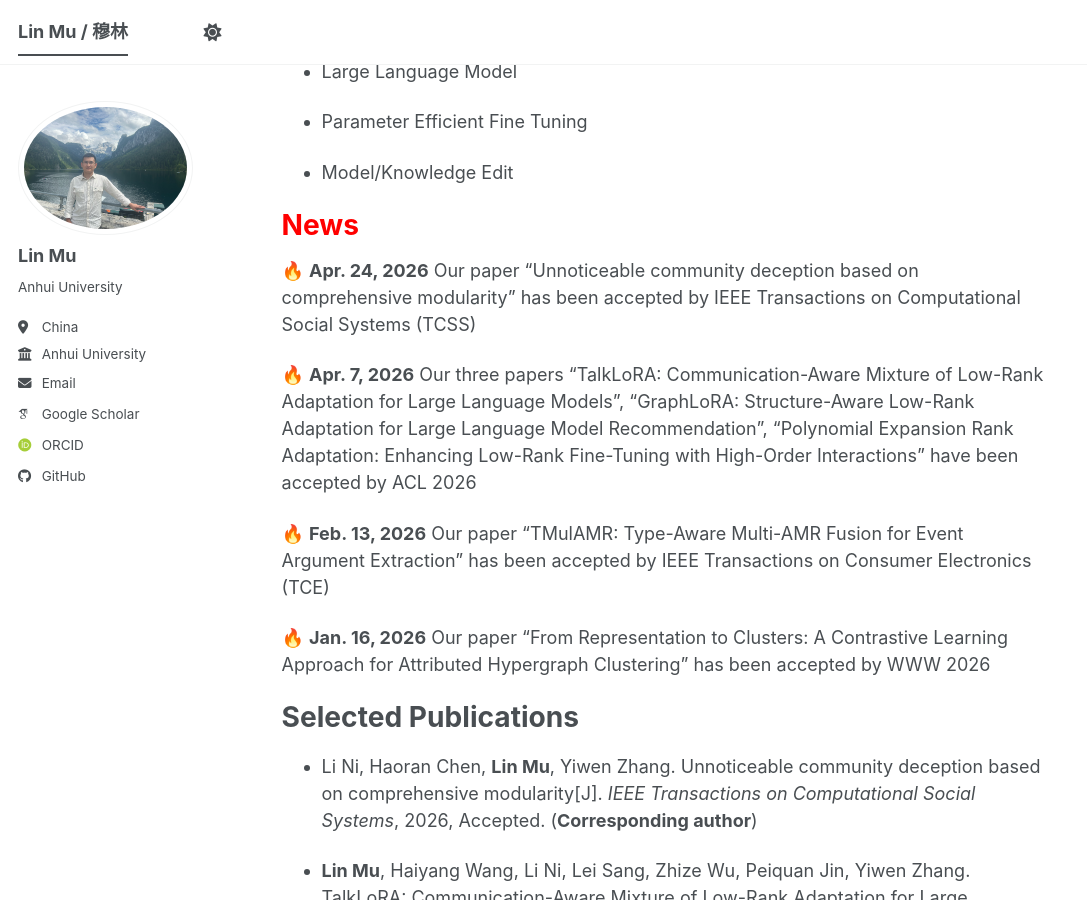
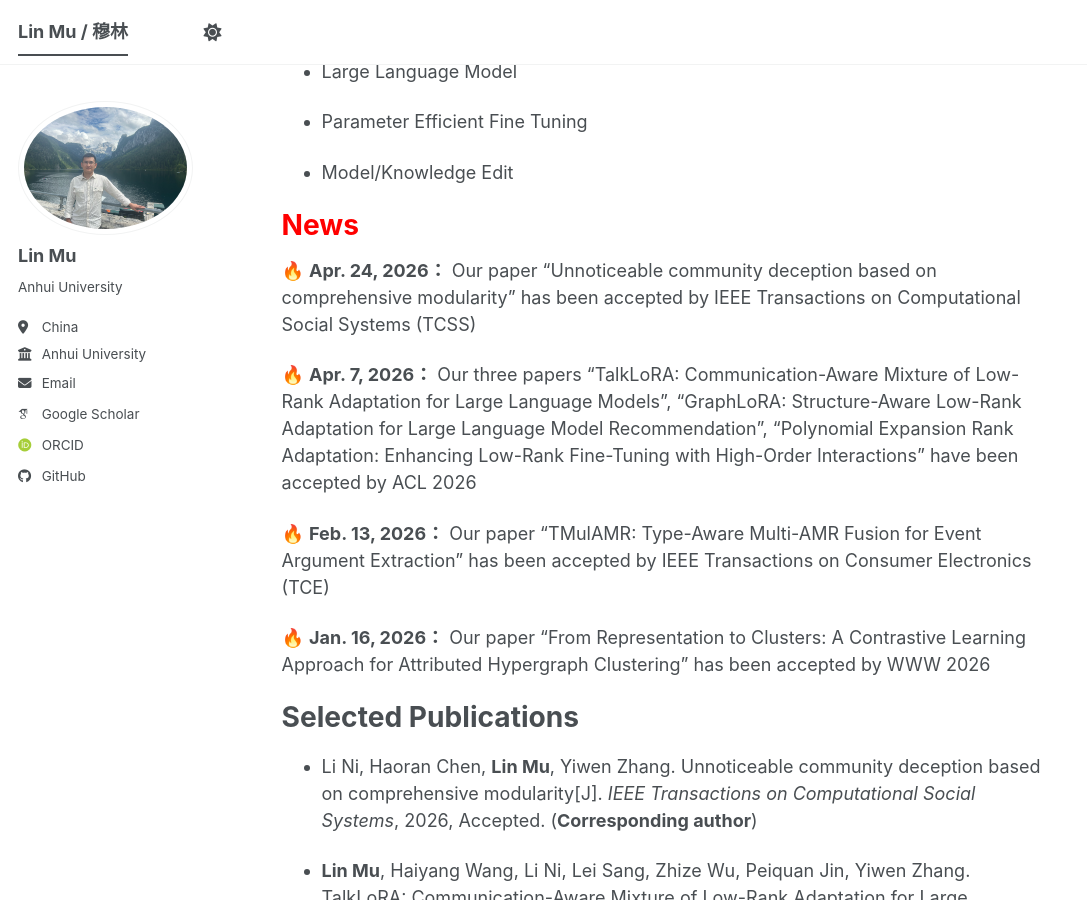
Before and after one commit to mulin-ahu/mulin-ahu.github.io, a Jekyll site: the page built from _pages/about.md, in a window 1280 px wide and 900 px high, scrolled down 373 px. Shown: the whole window, without its empty margins (0-1087 px from the left). Built offline with Jekyll 4.4.1, drawn with Linux system fonts in a browser that asks for light colours; some web fonts are replaced; a script bundle is joined from its source files by our own code; library files that are not in the unit come from our copies.

```diff
--- a/_pages/about.md
+++ b/_pages/about.md
@@ -21,13 +21,13 @@ Research Interests
 
 <span style="color: red;">News</span>
 ======
-🔥 **Apr. 24, 2026** Our paper "Unnoticeable community deception based on comprehensive modularity" has been accepted by IEEE Transactions on Computational Social Systems (TCSS)
+🔥 **Apr. 24, 2026：** Our paper "Unnoticeable community deception based on comprehensive modularity" has been accepted by IEEE Transactions on Computational Social Systems (TCSS)
 
-🔥 **Apr. 7, 2026** Our three papers "TalkLoRA: Communication-Aware Mixture of Low-Rank Adaptation for Large Language Models", "GraphLoRA: Structure-Aware Low-Rank Adaptation for Large Language Model Recommendation", "Polynomial Expansion Rank Adaptation: Enhancing Low-Rank Fine-Tuning with High-Order Interactions" have been accepted by ACL 2026
+🔥 **Apr. 7, 2026：** Our three papers "TalkLoRA: Communication-Aware Mixture of Low-Rank Adaptation for Large Language Models", "GraphLoRA: Structure-Aware Low-Rank Adaptation for Large Language Model Recommendation", "Polynomial Expansion Rank Adaptation: Enhancing Low-Rank Fine-Tuning with High-Order Interactions" have been accepted by ACL 2026
 
-🔥 **Feb. 13, 2026** Our paper "TMulAMR: Type-Aware Multi-AMR Fusion for Event Argument Extraction" has been accepted by IEEE Transactions on Consumer Electronics (TCE)
+🔥 **Feb. 13, 2026：** Our paper "TMulAMR: Type-Aware Multi-AMR Fusion for Event Argument Extraction" has been accepted by IEEE Transactions on Consumer Electronics (TCE)
 
-🔥 **Jan. 16, 2026** Our paper "From Representation to Clusters: A Contrastive Learning Approach for Attributed Hypergraph Clustering" has been accepted by WWW 2026
+🔥 **Jan. 16, 2026：** Our paper "From Representation to Clusters: A Contrastive Learning Approach for Attributed Hypergraph Clustering" has been accepted by WWW 2026
 
 Selected Publications
 ======
```
